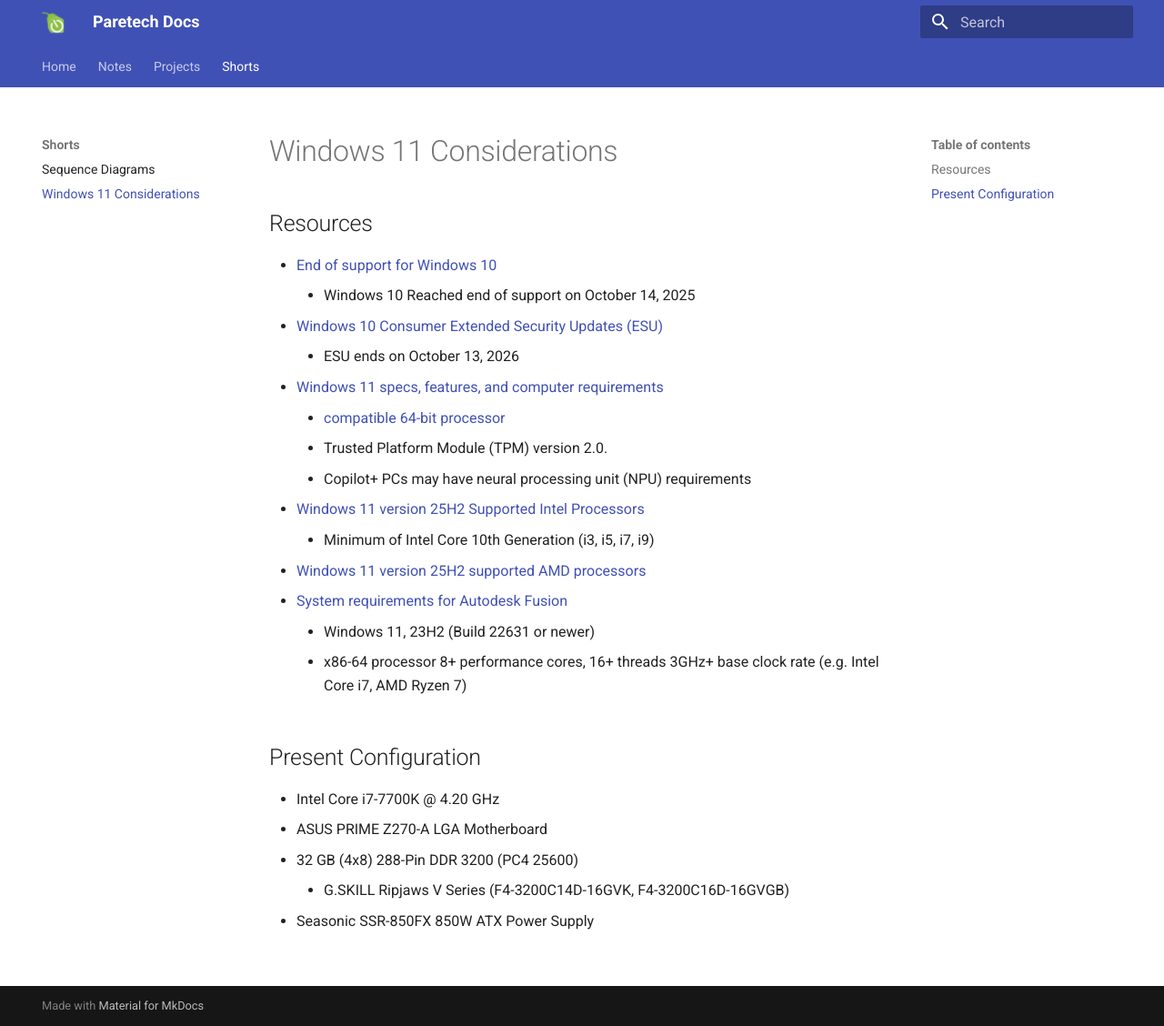
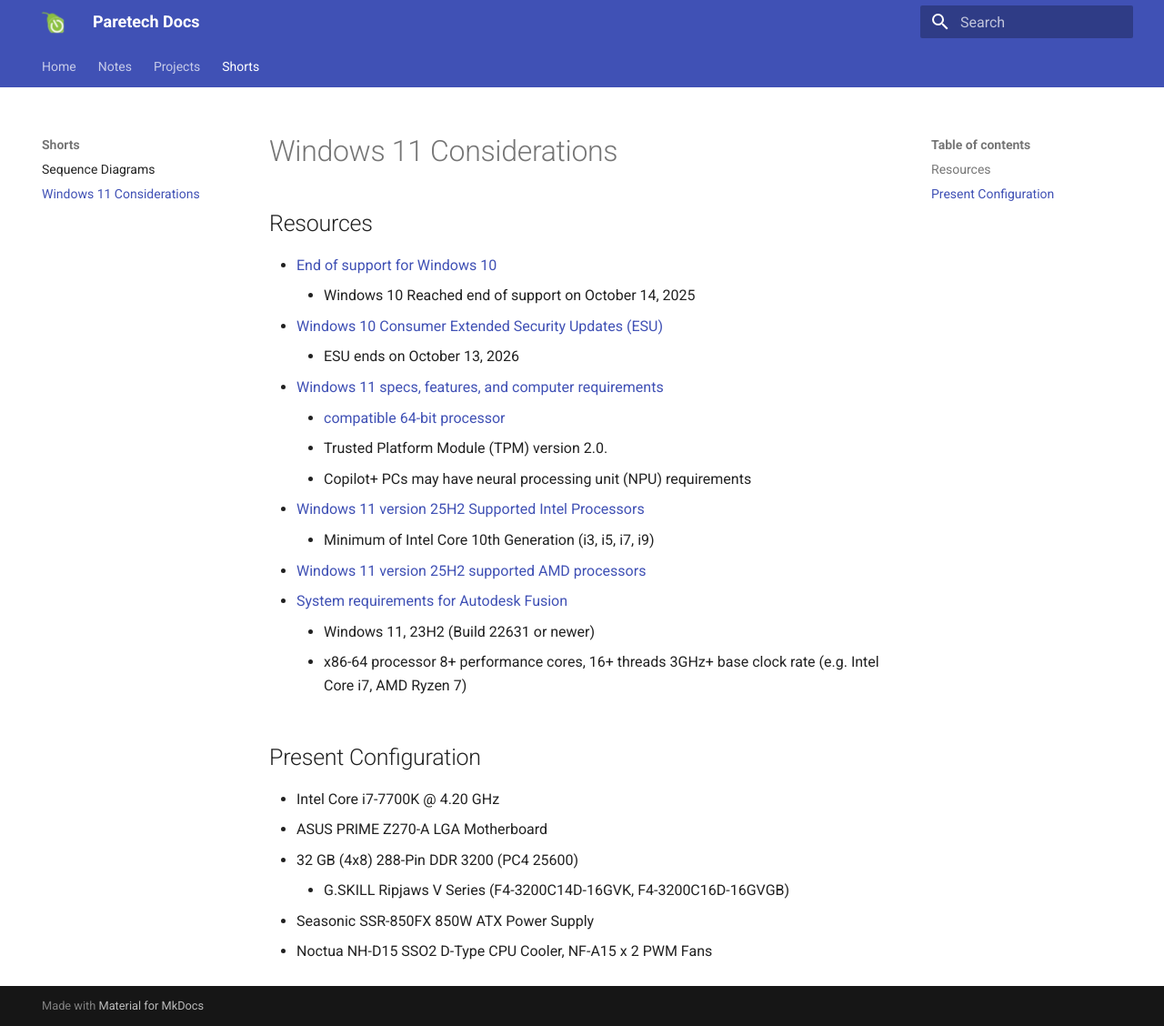
Before and after one commit to paretech/docs, an MkDocs documentation site: the page built from docs/shorts/win11_considerations.md, in a window 1280 px wide and 1128 px high. Shown: the whole window at 91% size. Built offline with MkDocs 1.6.1 and Material for MkDocs 9.7.7, drawn with Linux system fonts in a browser that asks for light colours.

Commit message:
Add CPU cooler

```diff
--- a/docs/shorts/win11_considerations.md
+++ b/docs/shorts/win11_considerations.md
@@ -24,3 +24,4 @@
 - 32 GB (4x8) 288-Pin DDR 3200 (PC4 25600)
   - G.SKILL Ripjaws V Series (F4-3200C14D-16GVK, F4-3200C16D-16GVGB)
 - Seasonic SSR-850FX 850W ATX Power Supply
+- Noctua NH-D15 SSO2 D-Type CPU Cooler, NF-A15 x 2 PWM Fans
```
